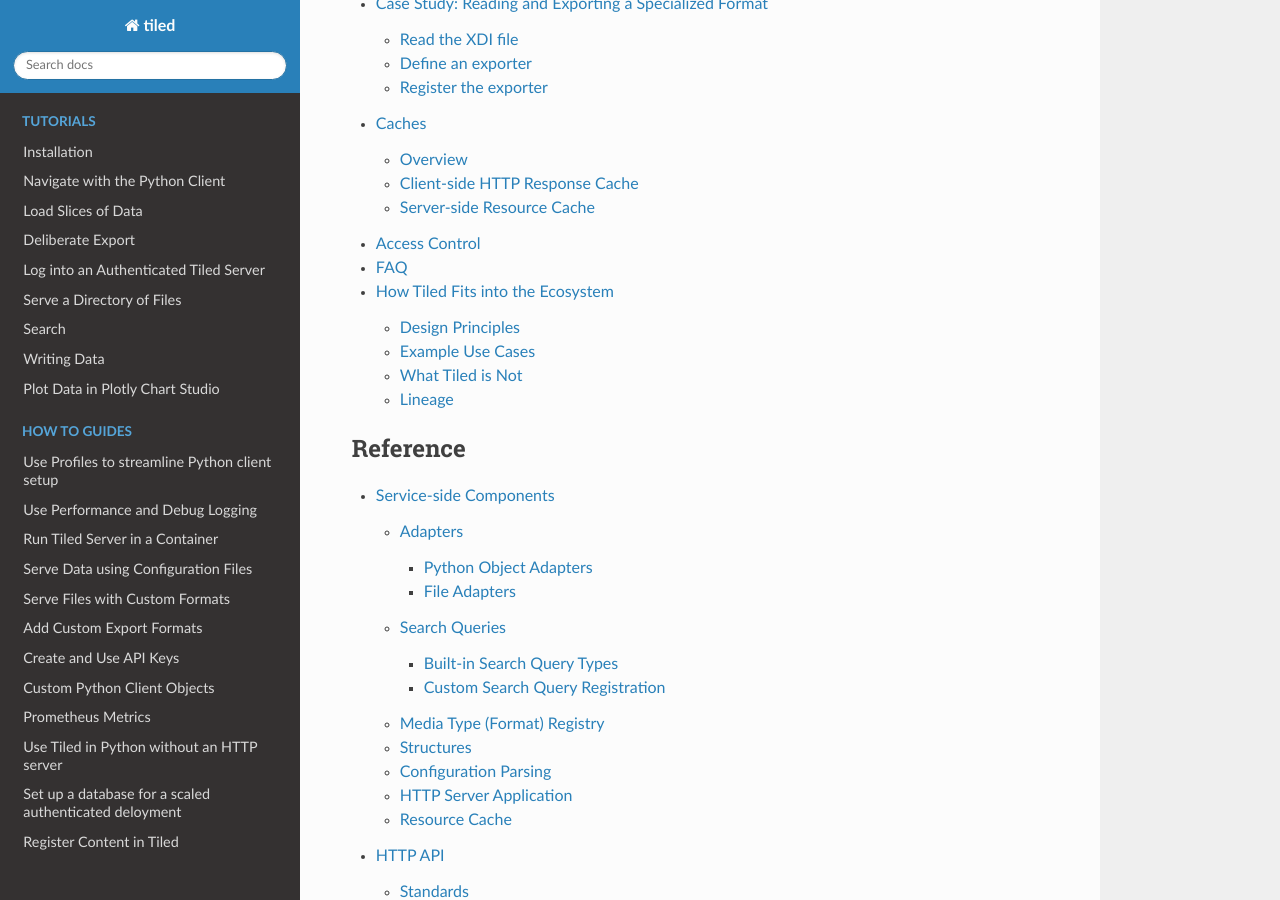
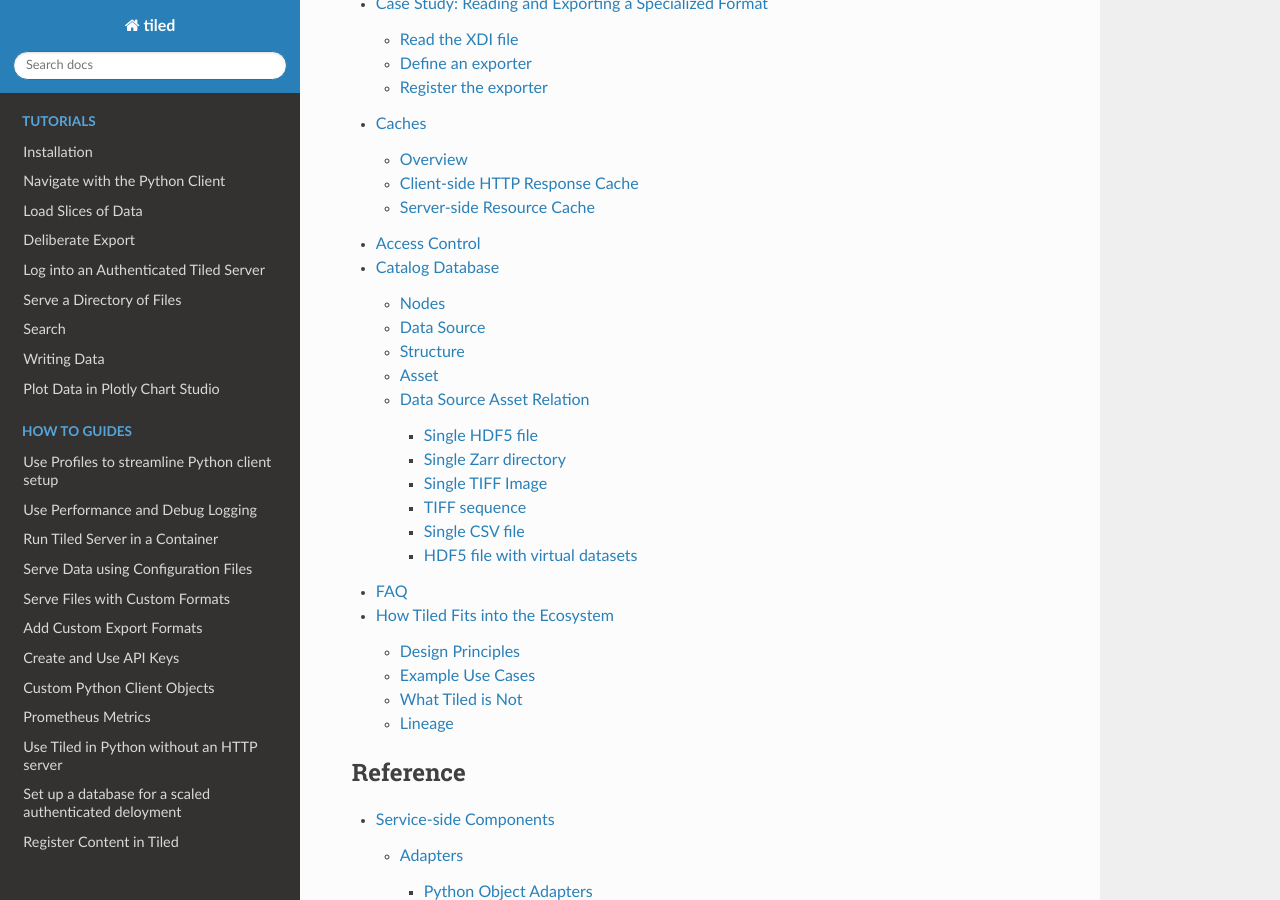
Before and after one commit to bluesky/tiled, a Sphinx documentation site: the page built from docs/source/index.md, in a window 1280 px wide and 900 px high, scrolled down 7595 px. Built offline with Sphinx 7.4.7 and the Read the Docs theme 2.0.0, drawn with Linux system fonts in a browser that asks for light colours; pages that are not in the unit, such as notebooks, are missing from menus; the version number could not be read and is left out; some of the changed lines change nothing that is shown.

Commit message:
Add explanatory docs on catalog database

````diff
--- /dev/null
+++ b/docs/source/explanations/catalog.md
@@ -0,0 +1,278 @@
+# Catalog Database
+
+The Catalog database is a SQL database of information describing data: its
+name, metadata, structure, format, and location.
+
+## Nodes
+
+The `nodes` table is the _logical_ view of the data, the way that Tiled
+presents the data to clients. Each row represents one node in the logical
+"tree" of data represented by Tiled.
+
+- `metadata` --- user-controlled JSON object, with arbitrary metadata
+- `ancestors` and `key` --- together specify the unique path of the data
+- `structre_family` --- enum of structure types (`"container"`, `"array"`, `"table"`, ...)
+- `specs` --- user-controlled JSON list of specs, such as `[{"name": "XDI", "version": "1"}]`
+- `id` an internal integer primary key, not exposed by the API
+- `time_created` and `time_updated` --- for forensics, not exposed by the API
+
+## Data Source
+
+Each Data Source is associated with one Node. Together, `data_sources`, `structures`,
+and `assets`, describes the format,  structure, and location of the data.
+
+- `mimetype` --- MIME type string describing the format, such as `"text/csv"`
+  (This is used by Tiled to identify a suitable Adapter to read this data.)
+- `parameters` --- JSON object with additional parameters that will be passed
+  to the Adapter
+- `management` --- enum indicating whether the data is registered `"external"` data
+  or `"writable"` data managed by Tiled
+- `structre_family` --- enum of structure types (`"container"`, `"array"`, `"table"`, ...)
+- `structure_id` --- a foreign key to the `structures` table
+- `node_id` --- foreign key to `nodes`
+- `id` --- integer primary key
+- `time_created` and `time_updated` --- for forensics, not exposed by the API
+
+## Structure
+
+Each Data Source references exactly one Structure.
+
+- `structure` --- JSON object describing the structure
+- `id` --- MD5 hash of the
+  [RFC 8785](https://www.rfc-editor.org/rfc/rfc8785) canonical JSON of the structure
+
+
+## Asset
+
+- `data_uri` --- location of data, given as `file://localhost/PATH`
+  (It is planned to extend to schemes other than `file`, such as `s3`, in the
+  future.)
+- `is_directory` --- boolean
+- `hash_type` and `hash_content` --- not yet implemented (i.e. always NULL) but
+  intended for content verification
+- `size` --- not yet implemented (i.e. always NULL) but intended to support
+  fast queries for data size estimation
+- `id` --- integer primary key
+- `time_created` and `time_updated` --- for forensics, not exposed by the API
+
+## Data Source Asset Relation
+
+Assets and Data Sources have a many-to-many relation. The
+`data_source_asset_assocation` table is best described by the example below.
+
+- `data_source_id`, `asset_id` --- foreign keys
+- `parameter` --- the name of the parameter this Asset should be passed to
+- `num` --- the position of this item in a list
+
+If `parameter` is NULL, the Asset is a supporting file, not passed directly to
+the Adapter.
+
+If `num` is NULL, the Adapter will be passed a scalar value. If `num` is an
+integer, the Adapter will be passed a list sorted by `num`.
+
+Database triggers are used to ensure self-consistency.
+
+### Single HDF5 file
+
+This is a simple example: one Data Source and one associated Asset.
+
+```sql
+select id, mimetype, parameters from data_sources;
+```
+
+id | mimetype | parameters |
+-- | -- | --
+1 | "application/x-hdf5" | {"smwr": true} | NULL
+
+
+```sql
+select data_uri, is_diretory from assets
+```
+
+id | data_uri | is_directory
+-- | -- | --
+1 | "file://localhost/path/to/data.h5" | false
+
+The HDF5 Adapter takes one HDF5 file passed to the argument
+named `data_uri`, so the Asset is given parameter `"data_uri"`
+and num `NULL`.
+
+```sql
+select * from data_source_asset_assocation
+```
+
+data_source_id | asset_id | parameter | num
+-- | -- | -- | --
+1 | 1 | "data_uri" | NULL
+
+### Single Zarr directory
+
+This is similar. A single Zarr dataset is backed by a directory, not a
+file. The internal structure of the directory is managed by Zarr, not by the
+user, so Tiled can simply track the whole directory as a unit, not each
+individual file.
+
+```sql
+select id, mimetype, parameters from data_sources;
+```
+
+id | mimetype | parameters |
+-- | -- | --
+1 | "application/x-zarr" | {} | NULL
+
+
+```sql
+select data_uri, is_diretory from assets
+```
+
+id | data_uri | is_directory
+-- | -- | --
+1 | "file://localhost/path/to/data.zarr" | true
+
+(Notice is_directory is `true`.)
+
+```sql
+select * from data_source_asset_assocation
+```
+
+data_source_id | asset_id | parameter | num
+-- | -- | -- | --
+1 | 1 | "data_uri" | NULL
+
+### Single TIFF Image
+
+This is another simple example, very much like the HDF5 example.
+
+```sql
+select id, mimetype, parameters from data_sources;
+```
+
+id | mimetype | parameters |
+-- | -- | --
+1 | "image/tiff" | {} | NULL
+
+
+```sql
+select data_uri, is_diretory from assets
+```
+
+id | data_uri | is_directory
+-- | -- | --
+1 | "file://localhost/path/to/image.tiff" | false
+
+```sql
+select * from data_source_asset_assocation
+```
+
+data_source_id | asset_id | parameter | num
+-- | -- | -- | --
+1 | 1 | "data_uri" | NULL
+
+### TIFF sequence
+
+Now we have a sequence of separate TIFF files (`image00001.tiff`,
+`image00002.tiff`, ...) that we want to treat as a single Data Source.
+
+```sql
+select id, mimetype, parameters from data_sources;
+```
+
+id | mimetype | parameters |
+-- | -- | --
+1 | "multipart/related;type=image/tiff" | {} | NULL
+
+The MIME type `multipart/related;type=image/tiff` is registered to an Adapter
+that expects a _sequence_ of TIFF files.
+
+```sql
+select data_uri, is_diretory from assets
+```
+
+id | data_uri | is_directory
+-- | -- | --
+1 | "file://localhost/path/to/image00001.tiff" | false
+2 | "file://localhost/path/to/image00002.tiff" | false
+3 | "file://localhost/path/to/image00003.tiff" | false
+
+```sql
+select * from data_source_asset_assocation
+```
+
+data_source_id | asset_id | parameter | num
+-- | -- | -- | --
+1 | 1 | "data_uris" | 0
+1 | 2 | "data_uris" | 1
+1 | 3 | "data_uris" | 2
+
+### Single CSV file
+
+The CSV Adapter is designed to accept multiple CSV partitions
+representing batches (a.k.a. partitions) of rows.
+
+```sql
+select id, mimetype, parameters from data_sources;
+```
+
+id | mimetype | parameters |
+-- | -- | --
+1 | "text/csv" | {} | NULL
+
+
+```sql
+select data_uri, is_diretory from assets
+```
+
+id | data_uri | is_directory
+-- | -- | --
+1 | "file://localhost/path/to/table.csv" | false
+
+The CSV Adapter takes one or more CSV passed as a list to the
+argument named `data_uris`, so the Asset is given parameter
+`data_uris` and num `0`.
+
+```sql
+select * from data_source_asset_assocation
+```
+
+data_source_id | asset_id | parameter | num
+-- | -- | -- | --
+1 | 1 | "data_uris" | 0
+
+### HDF5 file with virtual datasets
+
+Here is an example where we set parameter to NULL.
+
+```sql
+select id, mimetype, parameters from data_sources;
+```
+
+id | mimetype | parameters |
+-- | -- | --
+1 | "application/x-hdf5" | {} | NULL
+
+
+```sql
+select data_uri, is_diretory from assets
+```
+
+id | data_uri | is_directory
+-- | -- | --
+1 | "file://localhost/path/to/master.h5" | false
+2 | "file://localhost/path/to/data00001.h5" | false
+3 | "file://localhost/path/to/data00002.h5" | false
+4 | "file://localhost/path/to/data00003.h5" | false
+
+The CSV Adapter takes one or more CSV passed as a list to the
+argument named `data_uris`, so the Asset is given parameter
+`data_uris` and num `0`.
+
+```sql
+select * from data_source_asset_assocation
+```
+
+data_source_id | asset_id | parameter | num
+-- | -- | -- | --
+1 | 1 | "data_uri" | NULL
+1 | 2 | NULL | NULL
+1 | 3 | NULL | NULL
+1 | 4 | NULL | NULL
--- a/docs/source/index.md
+++ b/docs/source/index.md
@@ -44,6 +44,7 @@
 explanations/specialized-formats
 explanations/caching
 explanations/access-control
+explanations/catalog
 explanations/faq
 explanations/lineage
 ```
````
